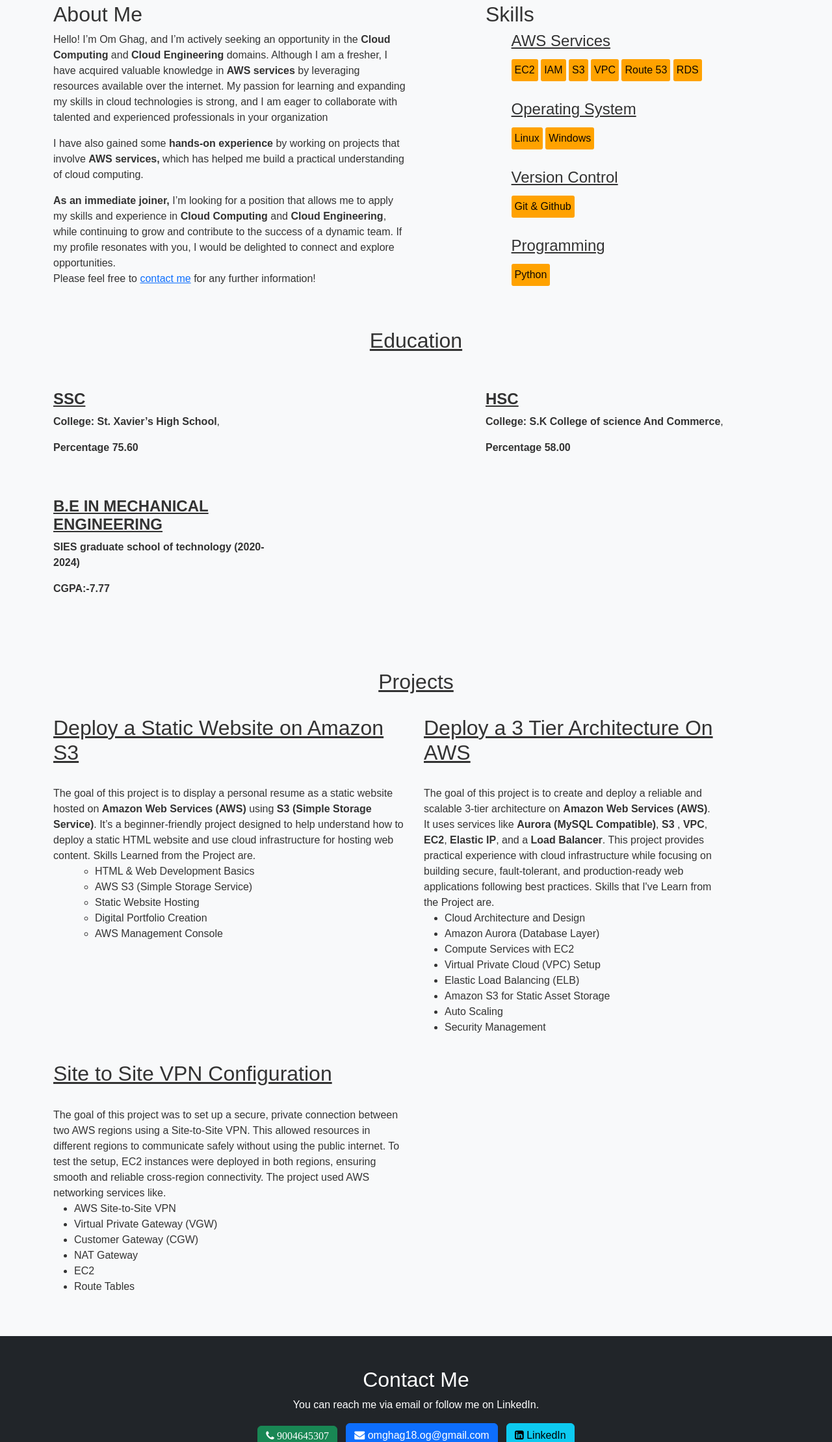
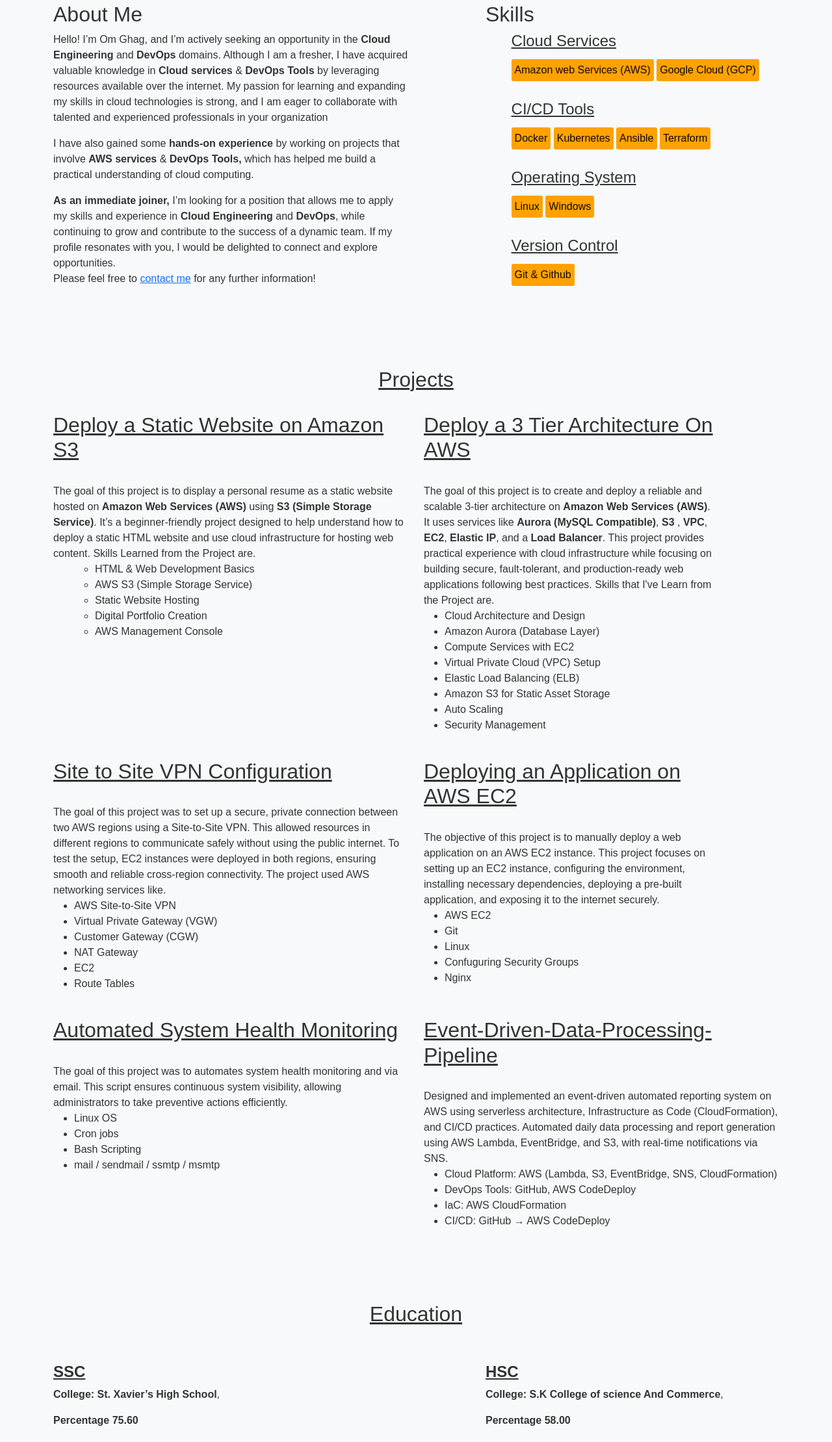
Before and after one commit to Om-Ghag18/Resume, a plain HTML site: page index.html in a window 1280 px wide. Shown: the part 101-2320 px from the top of the page at 65% size. Drawn offline with nearby package versions, Linux system fonts and the light colour scheme.

Commit message:
Update index.html

```diff
--- a/index.html
+++ b/index.html
@@ -50,13 +50,13 @@
             <div class="col-md-6">
                 <h2>About Me</h2>
                 <p>
-                    Hello! I’m Om Ghag, and I’m actively seeking an opportunity in the <b>Cloud Computing</b> and <b>Cloud Engineering</b> domains. Although I am a fresher, I have acquired valuable knowledge in <b>AWS services</b> by leveraging resources available over the internet. My passion for learning and expanding my skills in cloud technologies is strong, and I am eager to collaborate with talented and experienced professionals in your organization
+                    Hello! I’m Om Ghag, and I’m actively seeking an opportunity in the <b>Cloud Engineering</b> and <b>DevOps</b>  domains. Although I am a fresher, I have acquired valuable knowledge in <b>Cloud services</b> & <b>DevOps Tools</b> by leveraging resources available over the internet. My passion for learning and expanding my skills in cloud technologies is strong, and I am eager to collaborate with talented and experienced professionals in your organization
                 </p>
                 <p>
-                    I have also gained some <b>hands-on experience</b> by working on projects that involve <b>AWS services,</b> which has helped me build a practical understanding of cloud computing.
+                    I have also gained some <b>hands-on experience</b> by working on projects that involve <b>AWS services</b> & <b>DevOps Tools,</b>  which has helped me build a practical understanding of cloud computing.
                 </p>
                 <p>
-                    <b>As an immediate joiner,</b> I’m looking for a position that allows me to apply my skills and experience in <b>Cloud Computing</b> and <b>Cloud Engineering</b>, while continuing to grow and contribute to the success of a dynamic team. If my profile resonates with you, I would be delighted to connect and explore opportunities.<br>
+                    <b>As an immediate joiner,</b> I’m looking for a position that allows me to apply my skills and experience in <b>Cloud Engineering</b> and <b>DevOps</b>, while continuing to grow and contribute to the success of a dynamic team. If my profile resonates with you, I would be delighted to connect and explore opportunities.<br>
                     Please feel free to <a href="#contact">contact me</a> for any further information!
                 </p>
             </div>
@@ -67,16 +67,27 @@
                 <div class="row">
                     <div class="col-md-1"></div>
                     <div class="col-md-11">
-                        <u><h4>AWS Services</h4></u>
+                        <u><h4>Cloud Services</h4></u>
                         <ul class="inline-list">
-                            <li>EC2</li>
-                            <li>IAM</li>
-                            <li>S3</li>
-                            <li>VPC</li>
-                            <li>Route 53</li>
-                            <li>RDS</li>
+                            <li>Amazon web Services (AWS)</li>
+                            <li>Google Cloud (GCP)</li>
+                            </ul>
+                        <br>
+                            <div class="col-md-1"></div>
+                    <div class="col-md-11">
+                        <u><h4>CI/CD Tools</h4></u>
+                        <ul class="inline-list">
+                            <li>Docker</li>
+                            <li>Kubernetes</li>
+                             <li>Ansible</li>
+                            <li>Terraform</li>
                         </ul>
                         <br>
+                    </div>
+                    <div class="col-md-1"></div>
+
+
+                        </ul>
                     </div>
                     <div class="col-md-1"></div>
                     <div class="col-md-11">
@@ -95,50 +106,9 @@
                         </ul>
                         <br>
                     </div>
-                    <div class="col-md-1"></div>
-                    <div class="col-md-11">
-                        <u><h4>Programming</h4></u>
-                        <ul class="inline-list">
-                            <li>Python</li>
-                            <br>
-                        </ul>
-                    </div>
                 </div>
             </div>
         </div>
-    </section>
-
-    <!-- Education Section -->
-    <section class="container my-5" id="education">
-        <u><h2 class="text-center" >Education</h2></u>
-         <br>
-         <br>
-        <div class="row">
-            <div class="col-md-7">
-                <h4><u>SSC</u></h4>
-                <p><strong>College: St. Xavier’s High School</strong>,</p>
-                </p><strong>Percentage 75.60</strong></p>
-                <!-- <p>Details about your degree, achievements, or relevant coursework.</p> -->
-            </div>
-            <div class="col-md-5">
-                <h4><u>HSC</u></h4>
-                <p><strong>College: S.K College of science And Commerce</strong>,</p>
-                </p><strong>Percentage 58.00</strong></p>
-                <!-- <p>Details about your degree, achievements, or relevant coursework.</p> -->
-            </div>
-        </div>
-        <br>
-        <br>
-            <div class="row">
-                <div class="col-md-4">
-                    <h4><u>B.E IN MECHANICAL ENGINEERING</u></h4>
-                    <p><strong>SIES graduate school of technology (2020-2024)</strong></p>
-                    <p><strong>CGPA:-7.77</strong></p>
-                </div>
-            </div>
-
-
-
     </section>
 
     <!-- Projects Section -->
@@ -184,6 +154,37 @@
                         <li>Route Tables</li>
                     </ul>
                 </div>
+                <div class="col-md-5"><br>
+                    <h2><u></b>Deploying an Application on AWS EC2</b></u></h2>
+                    <br>The objective of this project is to manually deploy a web application on an AWS EC2 instance. This project focuses on setting up an EC2 instance, configuring the environment, installing necessary dependencies, deploying a pre-built application, and exposing it to the internet securely.
+                    <ul>
+                        <li>AWS EC2</li>
+                        <li>Git</li>
+                        <li>Linux</li>
+                        <li>Confuguring Security Groups </li>
+                        <li>Nginx</li>
+                    </ul>
+                </div>
+                <div class="col-md-6"><br>
+                    <h2><u></b>Automated System Health Monitoring</b></u></h2>
+                    <br>The goal of this project was to  automates system health monitoring and via email. This script ensures continuous system visibility, allowing administrators to take preventive actions efficiently.
+                    <ul>
+                        <li>Linux OS</li>
+                        <li>Cron jobs</li>
+                        <li>Bash Scripting</li>
+                        <li>mail / sendmail / ssmtp / msmtp</li>
+                    </ul>
+                </div>
+                 <div class="col-md-6"><br>
+                    <h2><u></b>Event-Driven-Data-Processing-Pipeline</b></u></h2>
+                    <br>Designed and implemented an event-driven automated reporting system on AWS using serverless architecture, Infrastructure as Code (CloudFormation), and CI/CD practices. Automated daily data processing and report generation using AWS Lambda, EventBridge, and S3, with real-time notifications via SNS.
+                    <ul>
+                        <li>Cloud Platform: AWS (Lambda, S3, EventBridge, SNS, CloudFormation)</li>
+                        <li>DevOps Tools: GitHub, AWS CodeDeploy</li>
+                        <li>IaC: AWS CloudFormation</li>
+                        <li>CI/CD: GitHub → AWS CodeDeploy</li>
+                    </ul>
+                </div>
                 <!-- <div class="col-md-7">
                     <h4>Project 3</h4>
                     <ul>
@@ -194,6 +195,39 @@
                 </div>
             </div>
         </div>
+    </section>
+
+     <!-- Education Section -->
+    <section class="container my-5" id="education">
+        <u><h2 class="text-center" >Education</h2></u>
+         <br>
+         <br>
+        <div class="row">
+            <div class="col-md-7">
+                <h4><u>SSC</u></h4>
+                <p><strong>College: St. Xavier’s High School</strong>,</p>
+                </p><strong>Percentage 75.60</strong></p>
+                <!-- <p>Details about your degree, achievements, or relevant coursework.</p> -->
+            </div>
+            <div class="col-md-5">
+                <h4><u>HSC</u></h4>
+                <p><strong>College: S.K College of science And Commerce</strong>,</p>
+                </p><strong>Percentage 58.00</strong></p>
+                <!-- <p>Details about your degree, achievements, or relevant coursework.</p> -->
+            </div>
+        </div>
+        <br>
+        <br>
+            <div class="row">
+                <div class="col-md-4">
+                    <h4><u>B.E IN MECHANICAL ENGINEERING</u></h4>
+                    <p><strong>SIES graduate school of technology (2020-2024)</strong></p>
+                    <p><strong>CGPA:-7.77</strong></p>
+                </div>
+            </div>
+
+
+
     </section>
 
     <!-- Contact Section -->
```
